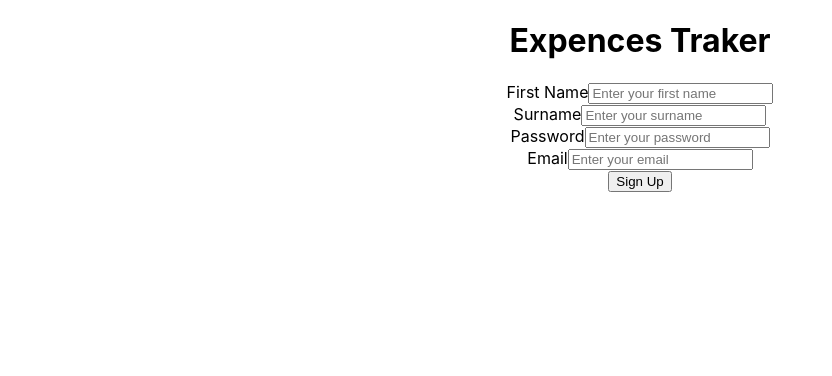
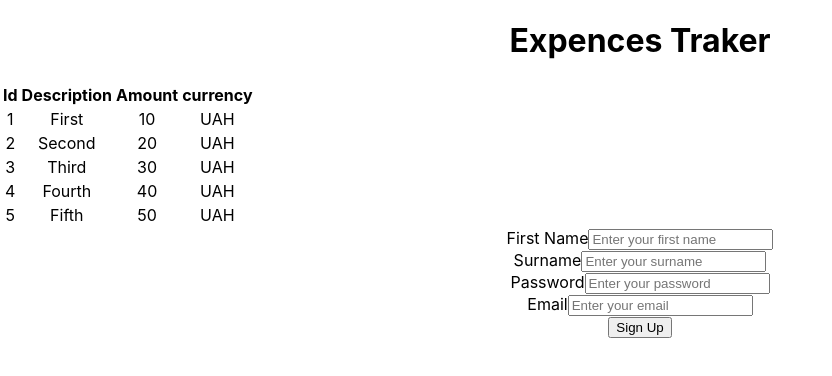
Before and after one commit to vvoityshyn/extracker, a React (Create React App) app in the folder extracker-ui/: page / in a window 1280 px wide. Shown: the top 376 px of the page, without its empty margins (0-832 px from the left). Built offline with nearby package versions, Linux system fonts and the light colour scheme.

Commit message:
Expence items

```diff
--- a/extracker-ui/src/App.js
+++ b/extracker-ui/src/App.js
@@ -1,6 +1,7 @@
 import React, { Component } from 'react';
 import logo from './logo.svg';
 import './App.css';
+import ExpenceList from './pages/expences/ExpenceList';
 
 class App extends Component {
 
@@ -47,7 +48,7 @@ class App extends Component {
     return (
       <div className="App">
         <h1>Expences Traker</h1>
-
+        <ExpenceList />
         <div>
           <form onSubmit={this.onSubmit}>
               <div className="FormField">
--- /dev/null
+++ b/extracker-ui/src/pages/expences/ExpenceItem.js
@@ -0,0 +1,19 @@
+import React, { Component } from 'react';
+
+
+class ExpenceItem extends Component {
+
+    render() {
+        const item = this.props.item;
+        return (
+            <tr>
+                <td>{ item.id }</td>
+                <td>{ item.description }</td>
+                <td>{ item.amount }</td>
+                <td>{ item.currency }</td>
+            </tr>
+        );
+    }
+}
+
+export default ExpenceItem;
--- /dev/null
+++ b/extracker-ui/src/pages/expences/ExpenceList.js
@@ -0,0 +1,37 @@
+import React, { Component } from 'react';
+import ExpenceItem from './ExpenceItem';
+
+
+class ExpenceList extends Component {
+
+    render() {
+
+        let items = [
+            { id : 1, description : "First", amount : 10, currency : "UAH" },
+            { id : 2, description : "Second", amount : 20, currency : "UAH" },
+            { id : 3, description : "Third", amount : 30, currency : "UAH" },
+            { id : 4, description : "Fourth", amount : 40, currency : "UAH" },
+            { id : 5, description : "Fifth", amount : 50, currency : "UAH" },
+        ];
+
+        return (
+            <table>
+                <thead>
+                    <tr>
+                        <th>Id</th>
+                        <th>Description</th>
+                        <th>Amount</th>
+                        <th>currency</th>
+                    </tr>
+                </thead>
+                <tbody>
+                {
+                    items.map(item => <ExpenceItem item={ item } />)
+                }
+                </tbody>
+            </table>
+        );
+    }
+}
+
+export default ExpenceList;
```
